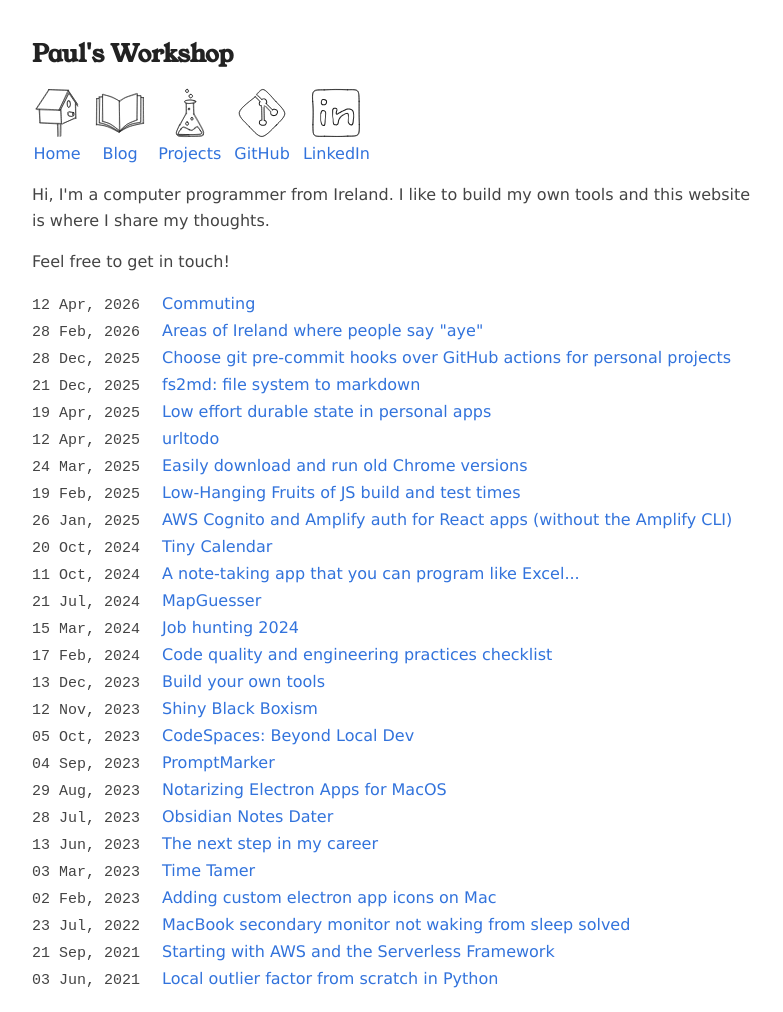
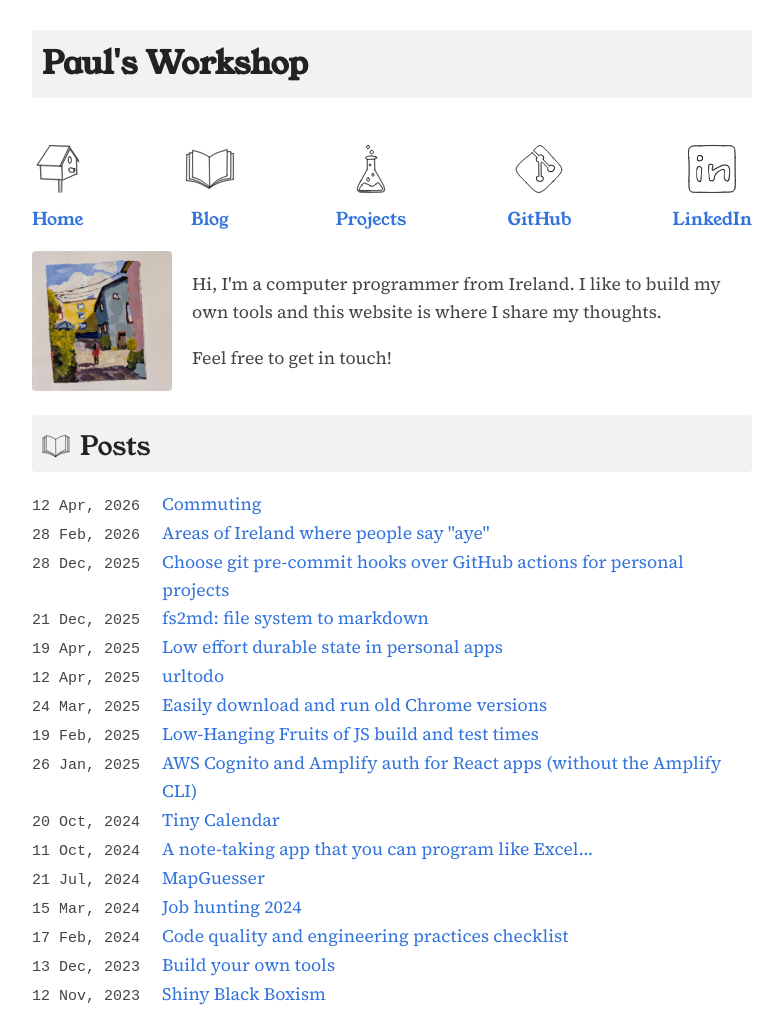
Before and after one commit to PaulTreanor/bear-blog-local-dev, a plain HTML site: page personal-theme/index.html in a window 1280 px wide. Shown: the top 1012 px of the page, without its empty margins (248-1031 px from the left). Drawn offline with nearby package versions, Linux system fonts and the light colour scheme.

Commit message:
Initial personal site settings

```diff
--- a/personal-theme/content.md
+++ b/personal-theme/content.md
@@ -1,6 +1,15 @@
+<div class="intro-section">
+  <img src="painting.png" alt="" class="intro-image" />
+  <div>
+
 Hi, I'm a computer programmer from Ireland. I like to build my own tools and this website is where I share my thoughts.
 
 Feel free to get in touch!
+
+  </div>
+</div>
+
+<div class="section-divider"><img src="book-icon.svg" alt="" class="section-divider-icon" />Posts</div>
 
 <ul class="embedded blog-posts">
   <li data-tags="Essay,Not-tech">
--- a/personal-theme/index.html
+++ b/personal-theme/index.html
@@ -102,7 +102,9 @@ Feel free to get in touch!
 	>
 		<header>
 			<a class="title" href="/">
-				<h1>Paul's Workshop</h1>
+				<div class="section-divider-title">
+					<h1>Paul's Workshop</h1>
+				</div>
 			</a>
 			<nav>
 				<p>
--- a/personal-theme/styles.css
+++ b/personal-theme/styles.css
@@ -1,10 +1,10 @@
-@import url("https://fonts.googleapis.com/css2?family=Young+Serif&display=swap");
+@import url("https://fonts.googleapis.com/css2?family=Source+Serif+4:ital,opsz,wght@0,8..60,200..900;1,8..60,200..900&family=Young+Serif&display=swap");
 
 :root {
     --width: 720px;
     --font-main: "Young Serif", Verdana, sans-serif;
-    --font-secondary: Verdana, sans-serif;
-    --font-scale: 1em;
+    --font-secondary: "Source Serif 4", Verdana, sans-serif;
+    --font-scale: 1.1em;
     --background-color: #fff;
     --heading-color: #222;
     --text-color: #444;
@@ -57,17 +57,29 @@ a:hover {
     text-decoration: underline;
 }
 
+nav {
+    padding-top: 5px;
+    padding-bottom: 1px;
+}
+
+nav p {
+    display: flex;
+    flex-wrap: wrap;
+    justify-content: space-between;
+}
+
 nav a {
-    margin-right: 8px;
     display: inline-flex;
     flex-direction: column;
     align-items: center;
+    font-family: var(--font-main);
     gap: 4px;
 }
 
 nav a img.nav-icon {
     width: 50px;
     height: 50px;
+    padding-bottom: 8px;
 }
 
 strong, b {
@@ -127,7 +139,8 @@ footer {
 }
 
 .title h1 {
-    font-size: 1.5em;
+    font-size: 1.2em;
+    margin: 0;
 }
 
 .inline {
@@ -142,6 +155,59 @@ footer {
     margin-block-start: 1em;
     margin-block-end: 1em;
     overflow-x: auto;
+}
+
+.section-divider-title {
+    display: flex;
+    background-color: var(--code-background-color);
+    font-family: var(--font-main);
+    color: var(--heading-color);
+    font-size: 1.5em;
+    border-radius: 4px;
+    padding: 10px 0px 10px 10px;
+    margin-top: 10px;
+    margin-bottom: 24px;
+}
+
+.section-divider {
+    display: flex;
+    align-items: center;
+    gap: 10px;
+    background-color: var(--code-background-color);
+    font-family: var(--font-main);
+    color: var(--heading-color);
+    font-size: 1.5em;
+    /* text-align: right; */
+    border-radius: 4px;
+    padding: 10px 0px 5px 10px;
+    margin-top: 30px;
+    margin-top: 24px;
+}
+
+.section-divider-icon {
+    width: 28px;
+    height: 28px;
+}
+
+.intro-section {
+    display: flex;
+    align-items: center;
+    gap: 20px;
+    margin-bottom: 24px;
+}
+
+.intro-image {
+    width: 140px;
+    height: 140px;
+    flex-shrink: 0;
+    border-radius: 4px;
+    object-fit: cover;
+}
+
+@media (max-width: 500px) {
+    .intro-section {
+        flex-direction: column;
+    }
 }
 
 /* blog post list */
```
Also changed, not shown: personal-theme/painting.png (added).
